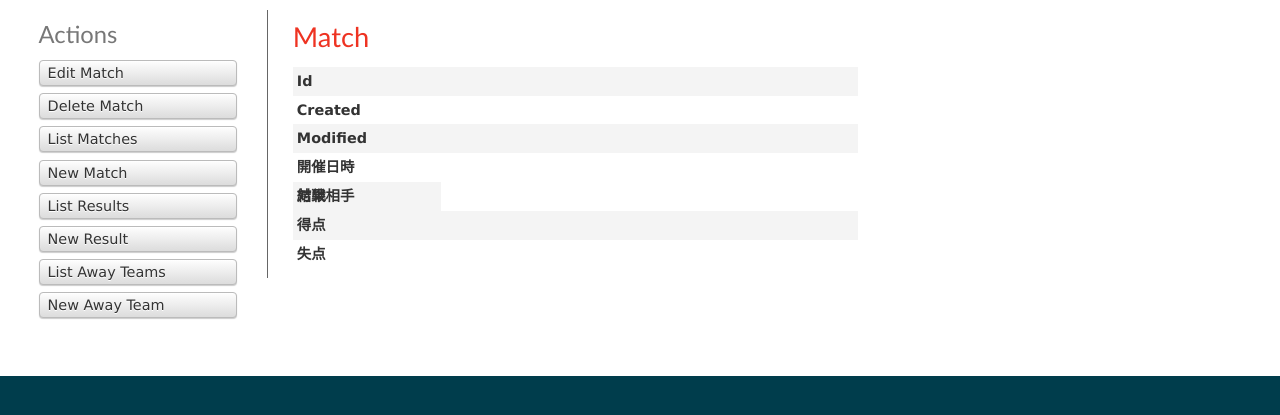
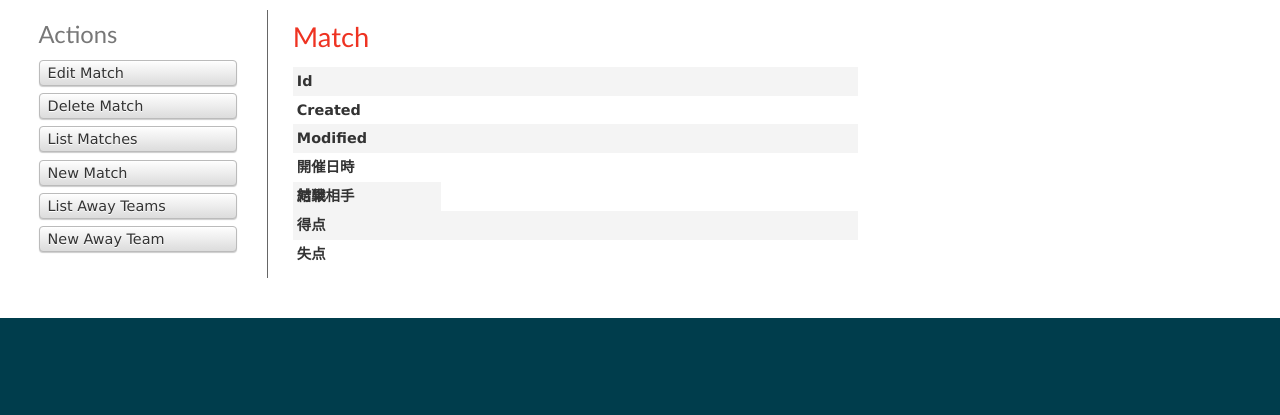
Before and after one commit to NemotoYoshiyuki/basketball_score, a CakePHP app: the page made by app/View/Matches/view.ctp in a window 1280 px wide. Shown: the part 112-527 px from the top of the page. Run offline with PHP 8.4 and a stand-in for CakePHP, Linux system fonts and the light colour scheme; the template is opened without the code that fills it, so the values that code supplies are empty; some libraries are stand-ins or nearby versions.

Commit message:
編集しました

```diff
--- a/app/View/Matches/index.ctp
+++ b/app/View/Matches/index.ctp
@@ -54,8 +54,6 @@
 	<h3><?php echo __('Actions'); ?></h3>
 	<ul>
 		<li><?php echo $this->Html->link(__('New Match'), array('action' => 'add')); ?></li>
-		<li><?php echo $this->Html->link(__('List Results'), array('controller' => 'results', 'action' => 'index')); ?> </li>
-		<li><?php echo $this->Html->link(__('New Result'), array('controller' => 'results', 'action' => 'add')); ?> </li>
 		<li><?php echo $this->Html->link(__('List Away Teams'), array('controller' => 'away_teams', 'action' => 'index')); ?> </li>
 		<li><?php echo $this->Html->link(__('New Away Team'), array('controller' => 'away_teams', 'action' => 'add')); ?> </li>
 		<li><?php echo $this->Html->link(__('List Home Players'), array('controller' => 'home_players', 'action' => 'index')); ?> </li>
--- a/app/View/Matches/view.ctp
+++ b/app/View/Matches/view.ctp
@@ -49,8 +49,6 @@
 		<li><?php echo $this->Form->postLink(__('Delete Match'), array('action' => 'delete', $match['Match']['id']), array(), __('Are you sure you want to delete # %s?', $match['Match']['id'])); ?> </li>
 		<li><?php echo $this->Html->link(__('List Matches'), array('action' => 'index')); ?> </li>
 		<li><?php echo $this->Html->link(__('New Match'), array('action' => 'add')); ?> </li>
-		<li><?php echo $this->Html->link(__('List Results'), array('controller' => 'results', 'action' => 'index')); ?> </li>
-		<li><?php echo $this->Html->link(__('New Result'), array('controller' => 'results', 'action' => 'add')); ?> </li>
 		<li><?php echo $this->Html->link(__('List Away Teams'), array('controller' => 'away_teams', 'action' => 'index')); ?> </li>
 		<li><?php echo $this->Html->link(__('New Away Team'), array('controller' => 'away_teams', 'action' => 'add')); ?> </li>
 	</ul>
--- a/app/View/Positions/index.ctp
+++ b/app/View/Positions/index.ctp
@@ -17,7 +17,7 @@
 		<td><?php echo h($position['Position']['text']); ?>&nbsp;</td>
 		<td class="actions">
 			<?php echo $this->Html->link(__('View'), array('action' => 'view', $position['Position']['id'])); ?>
-			<?php echo $this->Html->link(__('Edit'), array('action' => 'edit', $position['Position']['id'])); ?>
+			<?php /* echo $this->Html->link(__('Edit'), array('action' => 'edit', $position['Position']['id'])); */ ?>
 			<?php echo $this->Form->postLink(__('Delete'), array('action' => 'delete', $position['Position']['id']), array('confirm' => __('Are you sure you want to delete # %s?', $position['Position']['id']))); ?>
 		</td>
 	</tr>
```
